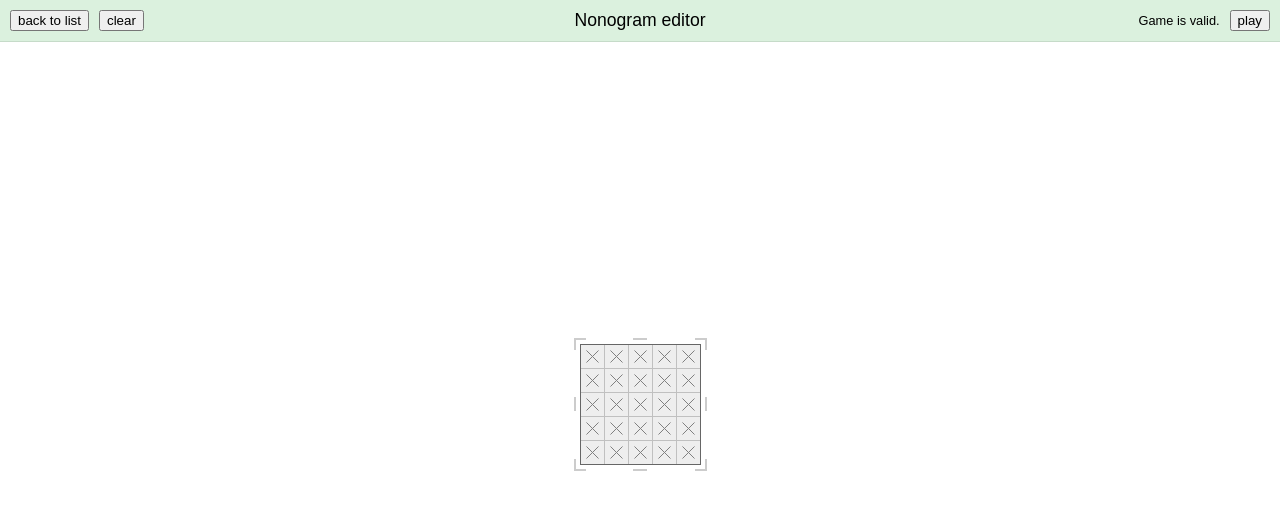
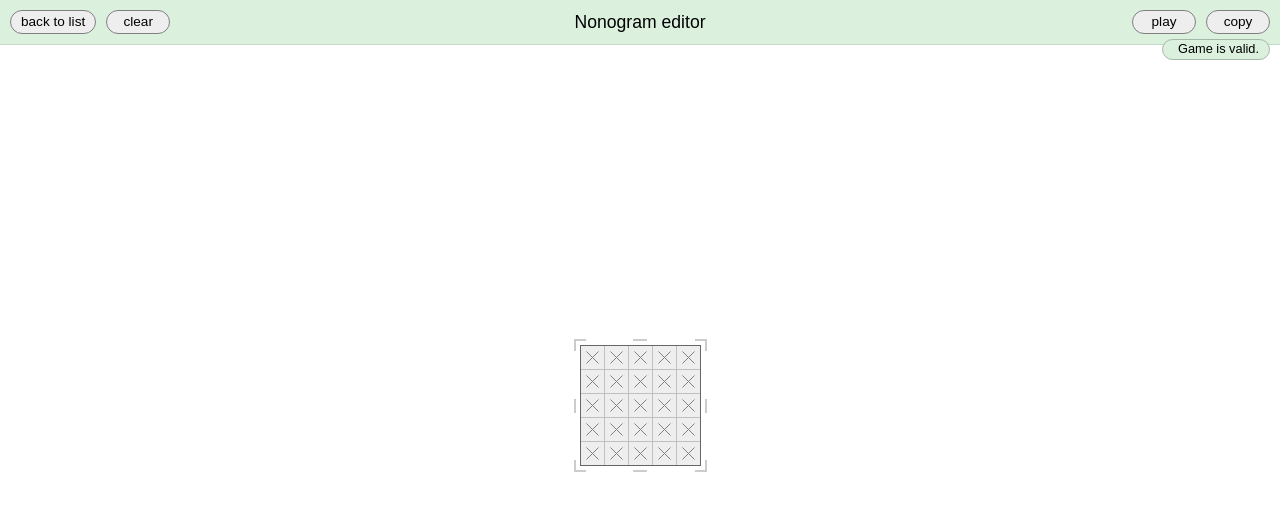
Before and after one commit to davidje13/Nonogram, a website with bundled scripts: page index.html in a window 1280 px wide. Both pictures are taken after a click on the button "+ new". Built offline with nearby package versions, Linux system fonts and the light colour scheme.

Commit message:
Improve validation display, add copy option to editor

```diff
--- a/web/EditorPage.mjs
+++ b/web/EditorPage.mjs
@@ -9,7 +9,7 @@ import { el } from './dom.mjs';
 
 export class EditorPage {
   constructor({ width, height, cellWidth, cellHeight }) {
-    const validation = el('div');
+    const validation = el('div', { 'class': 'validation' });
 
     this.editorView = new GridView({
       width,
@@ -24,12 +24,14 @@ export class EditorPage {
 
     liveSolver.addEventListener('begin', () => {
       validation.textContent = 'Checking game\u2026';
+      validation.className = 'validation checking';
       this.editorView.clearMarked();
     });
 
     liveSolver.addEventListener('complete', ({ detail }) => {
       if (!detail.error) {
         validation.textContent = 'Game is valid.';
+        validation.className = 'validation valid';
       } else if (detail.error instanceof AmbiguousError) {
         const cells = [];
         for (let i = 0; i < detail.board.length; ++i) {
@@ -39,9 +41,11 @@ export class EditorPage {
         }
         this.editorView.mark('cells', cells);
         validation.textContent = 'Game is ambiguous.';
+        validation.className = 'validation ambiguous';
       } else {
         console.error(detail.error);
         validation.textContent = 'Error checking game.';
+        validation.className = 'validation error';
       }
     });
 
@@ -86,6 +90,10 @@ export class EditorPage {
     return this.editorView.getGrid();
   }
 
+  setGrid(grid) {
+    this.editorView.setGrid(grid);
+  }
+
   getRules() {
     return rulesForImage(this.editorView.getGrid());
   }
--- a/web/index.css
+++ b/web/index.css
@@ -52,6 +52,26 @@ nav > h1 {
   font-weight: 400;
   font-size: 1.1rem;
   text-align: center;
+}
+
+nav button {
+  font-size: 0.85rem;
+  line-height: 1.5;
+  min-width: 4rem;
+  padding: 1px 10px;
+  background: #EEEEEE;
+  border: 1px solid #808080;
+  border-radius: 100px;
+}
+
+nav button:focus, nav button:hover {
+  background: #F8F8F8;
+  border-color: #333333;
+}
+
+nav button:active:hover {
+  background: #DDDDDD;
+  border-color: #000000;
 }
 
 .center {
@@ -119,3 +139,25 @@ nav > h1 {
   text-align: center;
   overflow-wrap: break-word;
 }
+
+.validation {
+  position: absolute;
+  font-size: 0.8rem;
+  line-height: 1;
+  bottom: calc(-1em - 3px);
+  right: 10px;
+  padding: 3px 10px 3px 15px;
+  background: #F1F1F1;
+  border: 1px solid #C3C3C3;
+  border-radius: 100px;
+}
+
+.validation.valid {
+  background: #DBF1DE;
+  border-color: #A3B7A6;
+}
+
+.validation.ambiguous, .validation.error {
+  background: #F1DEDB;
+  border-color: #B6A7A3;
+}
--- a/web/index.mjs
+++ b/web/index.mjs
@@ -3,7 +3,7 @@ import { extractRules } from '../src/game.mjs';
 import { perlRegexp } from '../src/solver/methods/isolated-rules/perl-regexp.mjs';
 import { LiveSolver } from '../src/solver/LiveSolver.mjs';
 import { compressRules, decompressRules } from '../src/export/rules.mjs';
-import { compressImage } from '../src/export/image.mjs';
+import { compressImage, decompressImage } from '../src/export/image.mjs';
 import { GridPreview } from './GridPreview.mjs';
 import { GamePlayer } from './GamePlayer.mjs';
 import { STATE_DONE, STATE_STARTED, STATE_UNSTARTED, StateStore } from './StateStore.mjs';
@@ -48,12 +48,24 @@ const editorDOM = makePage(
     makeButton('clear', () => editor.clear()),
   ],
   [
-    el('div', { 'class': 'validation' }, [editor.validation]),
+    editor.validation,
     makeButton('play', () => router.go({
       name: 'New game',
       rules: compressRules(editor.getRules()),
       editor: compressImage(editor.getGrid()),
     })),
+    makeButton('copy', async (e) => {
+      const btn = e.currentTarget;
+      try {
+        await navigator.clipboard.writeText(compressRules(editor.getRules()));
+        btn.textContent = '\u2713';
+        setTimeout(() => {
+          btn.textContent = 'copy';
+        }, 2000);
+      } catch (e) {
+        console.warn(e);
+      }
+    }),
   ],
 );
 
@@ -218,9 +230,20 @@ const router = new Router(document.body, [
       },
     };
   },
-  ({ editor }) => {
-    if (editor === undefined) {
+  ({ editor: compressedBitmap }) => {
+    if (compressedBitmap === undefined) {
       return null;
+    }
+
+    if (compressedBitmap) {
+      try {
+        editor.setGrid(decompressImage(compressedBitmap));
+      } catch (e) {
+        console.warn(e);
+        editor.clear();
+      }
+    } else {
+      editor.clear();
     }
 
     return {
```
